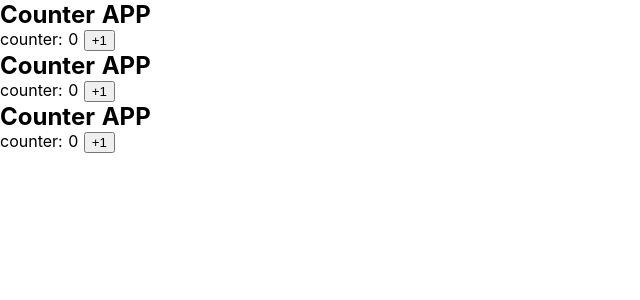
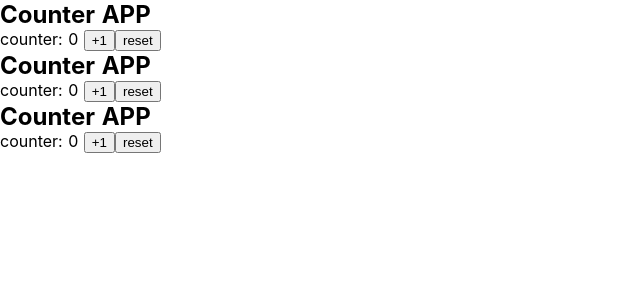
Before and after one commit to Takuya-Ampi/nuxt-project-udemy, a Nuxt app: page / in a window 1280 px wide. Shown: the top 300 px of the page, without its empty margins (0-640 px from the left). Built offline with nearby package versions, Linux system fonts and the light colour scheme.

Commit message:
リセット機能の追加

```diff
--- a/components/Counter.vue
+++ b/components/Counter.vue
@@ -3,6 +3,7 @@
     <h2>{{ title }}</h2>
     counter: {{ $store.state.counter.counter }}
     <button @click="$store.commit('counter/countUp')">+1</button>
+    <button @click="$store.commit('counter/countReset')">reset</button>
 
   </section>
 </template>
--- a/store/counter.js
+++ b/store/counter.js
@@ -7,5 +7,9 @@ export const state = () => ({
 export const mutations = {
   countUp(state){
     state.counter++
+  },
+  countReset(state){
+    state.counter = 0
   }
+
 }
```
